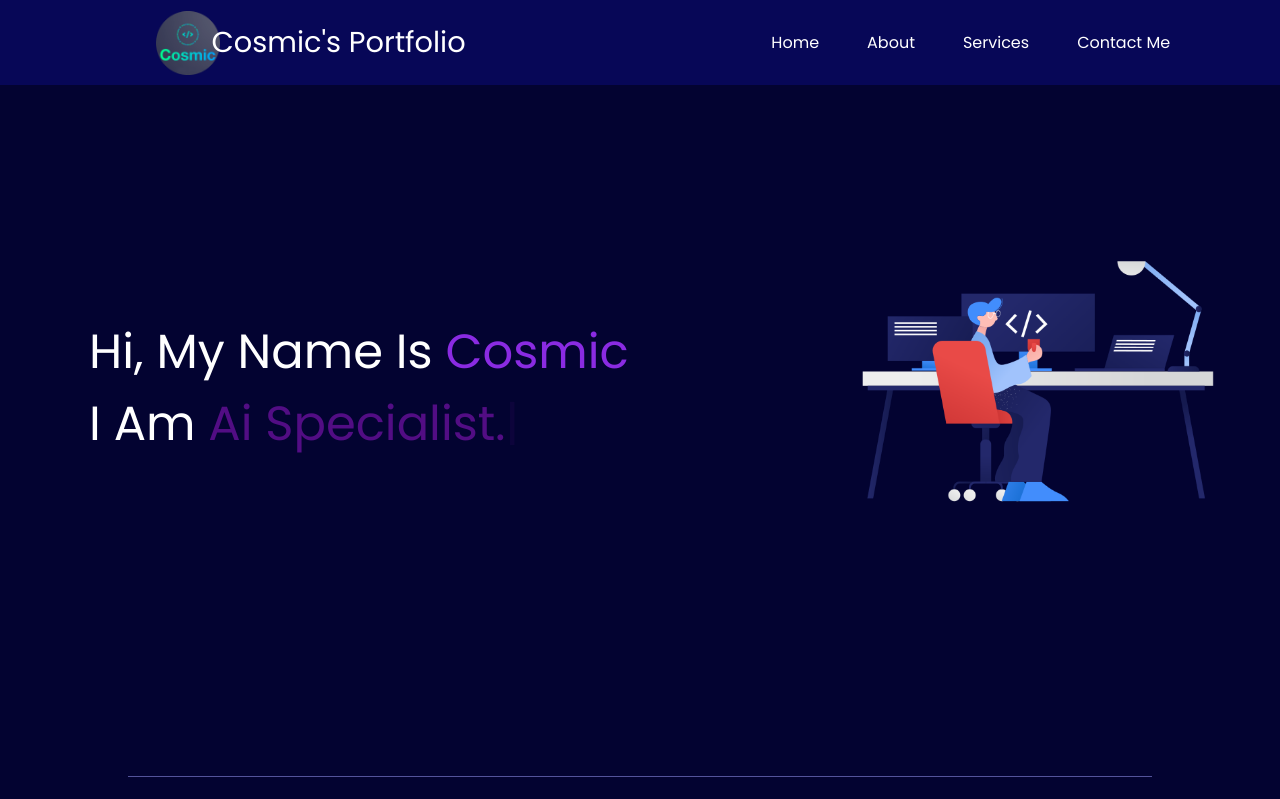
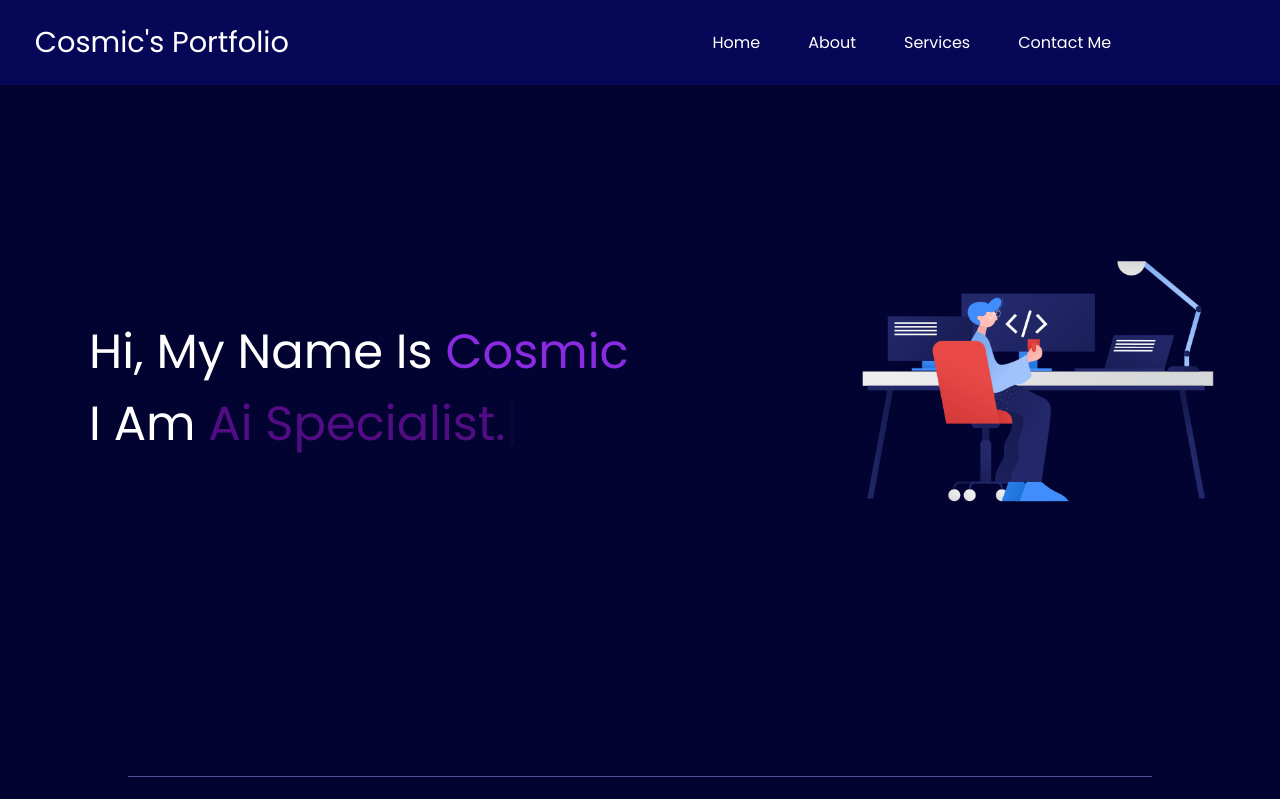
Before and after one commit to Cosmic7744/cosmicportfolio, a plain HTML site: page index.html in a window 1280 px wide. Shown: the top 799 px of the page. Drawn offline with nearby package versions, Linux system fonts and the light colour scheme.

Commit message:
Add files via upload

```diff
--- a/index.html
+++ b/index.html
@@ -202,7 +202,6 @@
 <body>
   <header>
     <nav class="firstNav">
-      <img src="/img/cosmic_1.png" alt="logo">
       <div class="left">Cosmic's Portfolio</div>
       <div class="right">
         <ul>
```
